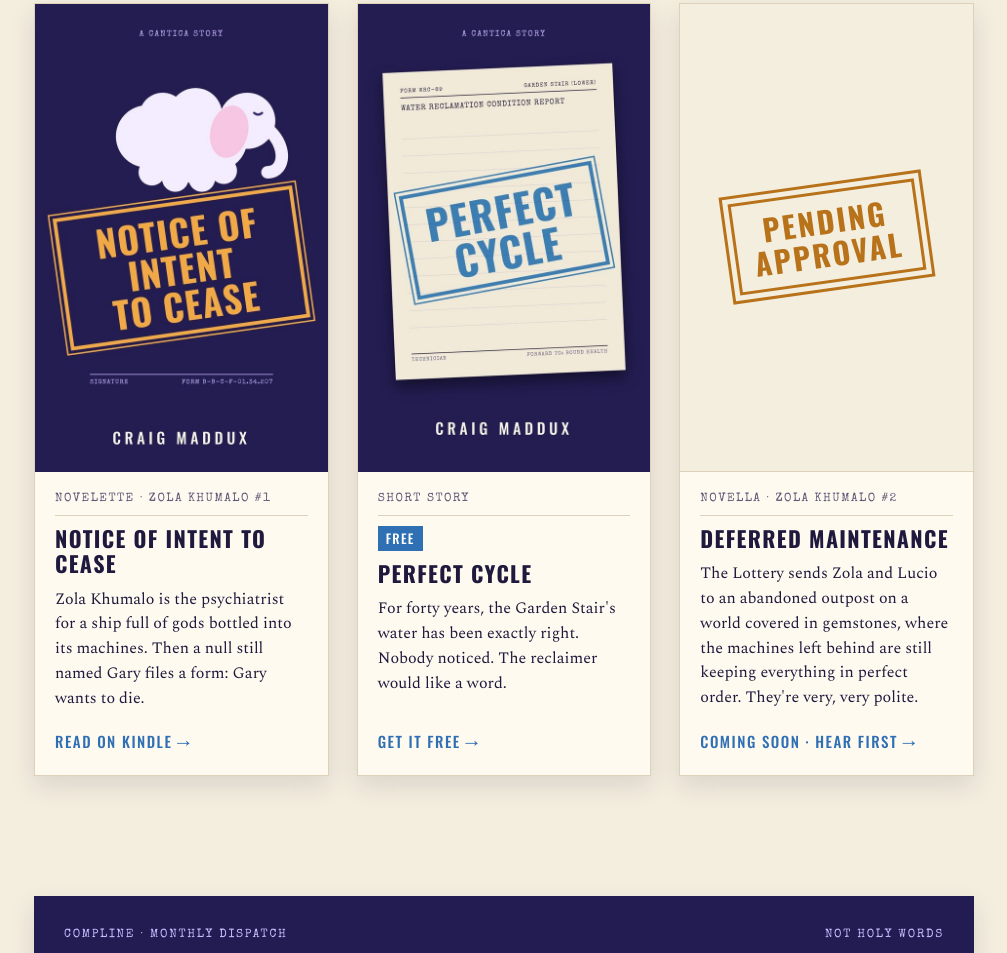
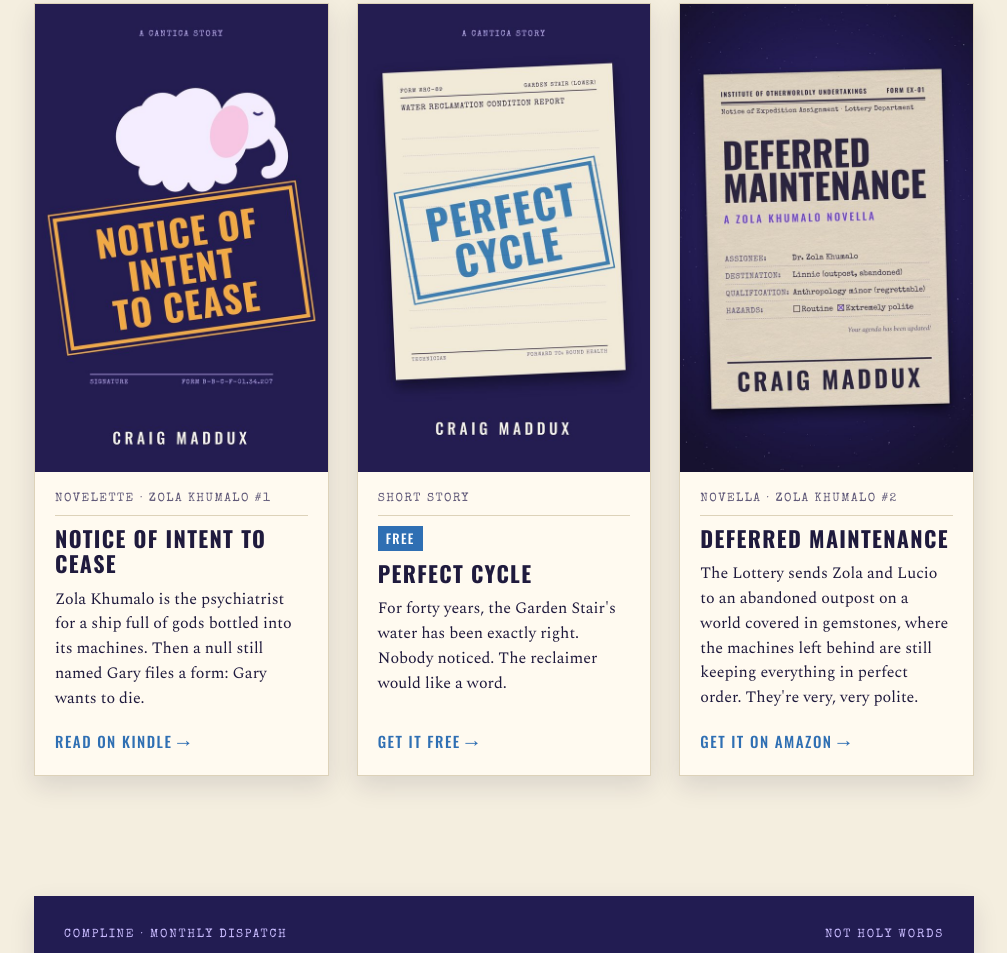
Before and after one commit to craigmaddux/craigmaddux, a plain HTML site: page index.html in a window 1280 px wide. Shown: the part 681-1634 px from the top of the page, without its empty margins (136-1143 px from the left). Drawn offline with nearby package versions, Linux system fonts and the light colour scheme.

Commit message:
Add files via upload

```diff
--- a/index.html
+++ b/index.html
@@ -144,12 +144,12 @@ footer p{margin:6px 0}
       </article>
 
       <article class="book">
-        <div class="pending" role="img" aria-label="Cover pending: Deferred Maintenance is coming soon"><span>Pending<br>Approval</span></div>
+        <img src="deferred-maintenance-cover.jpg" alt="Cover of Deferred Maintenance: an expedition assignment form on a deep purple starfield" width="600" height="960" loading="lazy">
         <div class="body">
           <div class="form">Novella · Zola Khumalo #2</div>
           <h3>Deferred Maintenance</h3>
           <p>The Lottery sends Zola and Lucio to an abandoned outpost on a world covered in gemstones, where the machines left behind are still keeping everything in perfect order. They're very, very polite.</p>
-          <a class="go" href="#compline">Coming soon · Hear first →</a>
+          <a class="go" href="https://www.amazon.com/dp/B0HRCQMCGY">Get it on Amazon →</a>
         </div>
       </article>
 
```
Also changed, not shown: deferred-maintenance-cover.jpg (added).
